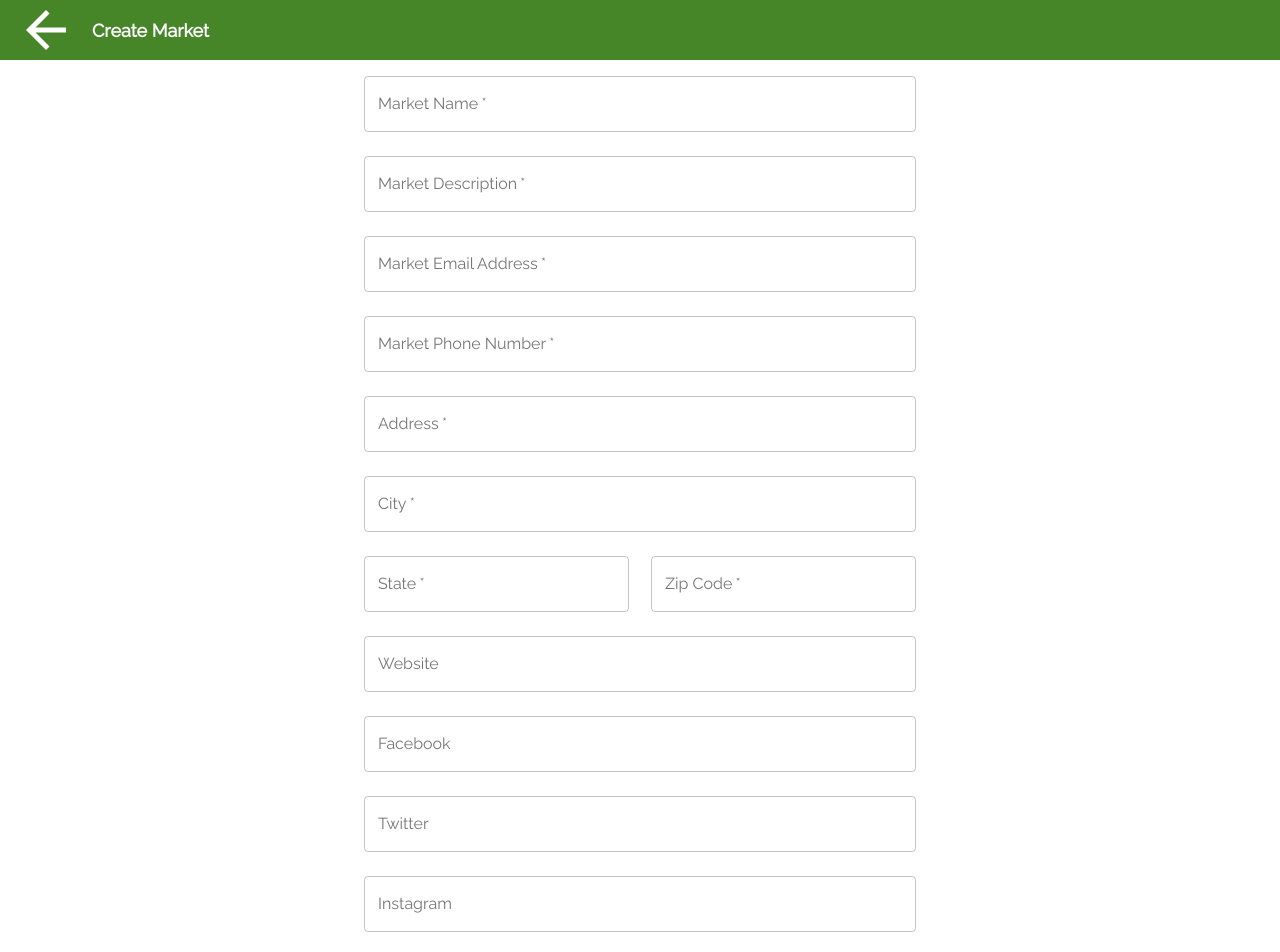
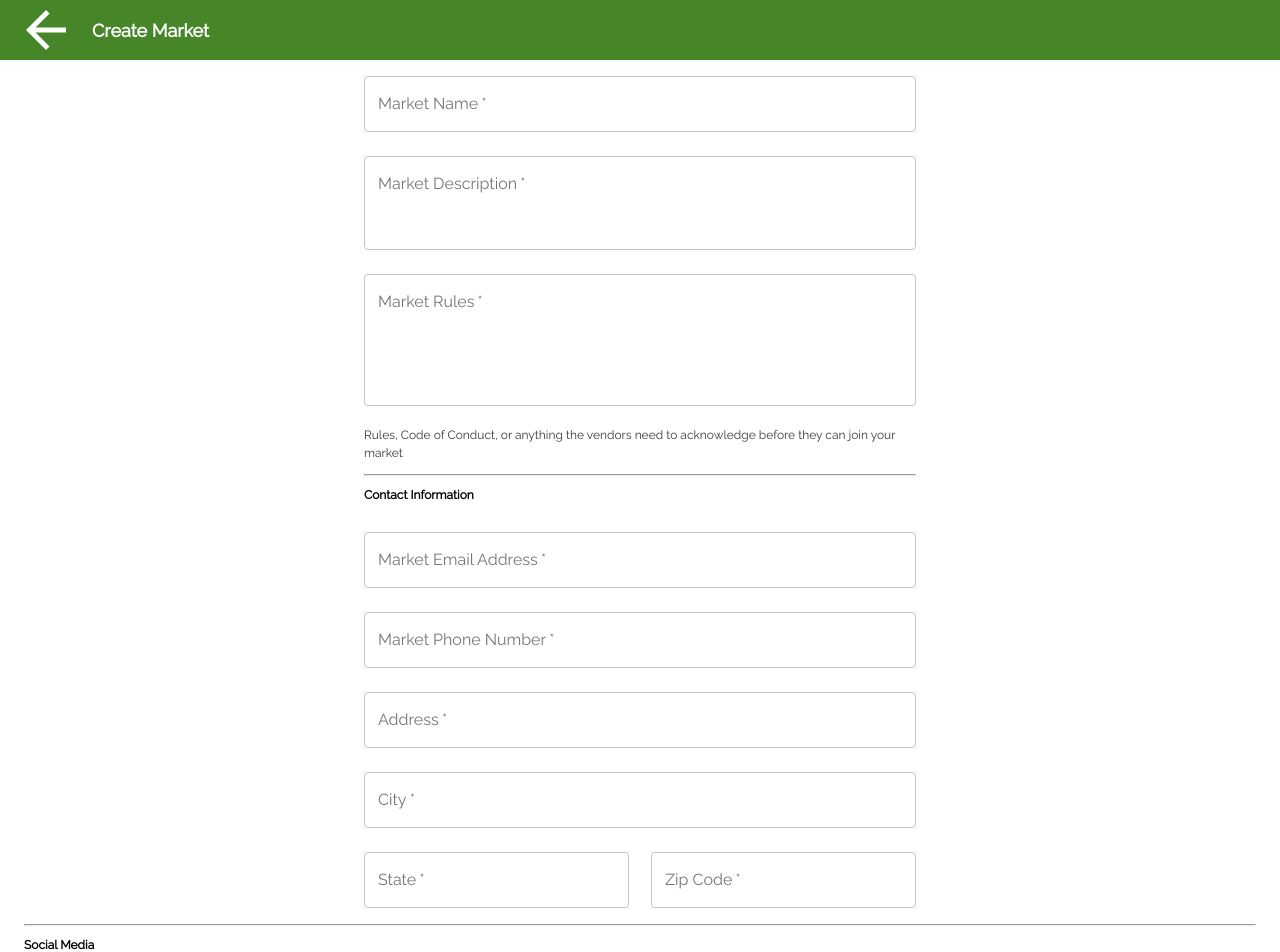
Before and after one commit to labs14-market-organizer/frontend, a React (Create React App) app: page /createmarket in a window 1280 px wide. Shown: the top 952 px of the page. Built offline with nearby package versions, Linux system fonts and the light colour scheme; a web font is replaced by a local one.

Commit message:
added market rules to createmarket, some styling changes hr and headers

```diff
--- a/src/redux/actions/marketData.js
+++ b/src/redux/actions/marketData.js
@@ -137,6 +137,7 @@ export const localMarketSwitch = (market) => dispatch =>
 function cleanData(market)
 {
     market.operation = JSON.parse(market.operation);
+    let phoneNumber = market.phone.split('').filter(item => item !== "-"); //removed the dashes in the number.
     let cleanopp = null;
     if(market.operation && market.operation.length) cleanopp = market.operation.map(x=> {return {day: x.day, start: x.start, end: x.end}});
     let clean =
@@ -152,7 +153,9 @@ function cleanData(market)
         operation: cleanopp ? cleanopp : [],
         state: market.State,
         twitter: market.Twitter ? market.Twitter : "",
-        zipcode: market["Zip Code"]
+        zipcode: market["Zip Code"],
+        phone: phoneNumber.join(''),
+        email: market.email
     }
     if(market.Website && market.Website!=="") clean.website = market.Website;
     let required = ["address", "city", "description","state","zipcode"]
@@ -162,5 +165,6 @@ function cleanData(market)
     clean.operation = clean.operation.filter(x=> x.start && x.end);
     if(!clean.operation || clean.operation.length < 1) return {error: `must have at least one hour of operation`};
     if(isNaN(clean.zipcode) || clean.zipcode < 1000) return {error: `zipcode must be a real number`};
+    console.log(clean)
     return clean;
 }
--- a/src/redux/actions/vendorData.js
+++ b/src/redux/actions/vendorData.js
@@ -123,6 +123,7 @@ export const deleteVendor = (vendorId) => dispatch =>
 function cleanData(vendor)
 {
     vendor.items = Array.isArray(vendor.items) ? vendor.items : JSON.parse(vendor.items);
+    let phoneNumber = vendor.phone.split('').filter(item => item !== "-"); //removed the dashes in the number.
     let clean =
     {
         name: vendor.name,
@@ -134,7 +135,9 @@ function cleanData(vendor)
         other_special: vendor.other_special,
         facebook: vendor.facebook ? vendor.facebook : "",
         twitter: vendor.twitter ? vendor.twitter : "",
-        instagram: vendor.instagram ? vendor.instagram : ""
+        instagram: vendor.instagram ? vendor.instagram : "",
+        phone: phoneNumber.join(''),
+        email: vendor.email
     }
 
 
@@ -144,7 +147,7 @@ function cleanData(vendor)
     let test = required.filter(x=> !clean[x] || clean[x].split(" ").join("") === "" || clean[x] === null);
     if(test.length > 0) return {error: `${test[0]} is a required field`}; //
     //This is a really complex way of seeing if any values in the clean that also live in required array (by key) are null undefined or "" " " "  " etc.
-
+    console.log(clean)
     // clean = JSON.stringify(clean);
     return clean;
 }
--- a/src/routes/Market-Redux-forms.js
+++ b/src/routes/Market-Redux-forms.js
@@ -342,8 +342,23 @@ class CreateMarket extends React.Component
             id="description"
             label="Market Description"
             name="Market Description"
+            rows="3"
+            multiline
           />
-          <br /><StyledField
+          <StyledField
+            component={renderTextField}
+            required
+            id="rules"
+            label="Market Rules"
+            name="Market Rules"
+            rows="5"
+            multiline
+          />
+          <StyledRules>Rules, Code of Conduct, or anything the vendors need to acknowledge before they can join your market</StyledRules>
+
+          <hr></hr>
+          <StyledContact>Contact Information</StyledContact>
+          <StyledField
             component={renderTextField}
             required
             id="email"
@@ -397,7 +412,13 @@ class CreateMarket extends React.Component
               name="Zip Code"
               style={{ width: "48%" }}
             />
+
         </StyledContainer>
+        <Container>
+        <hr></hr>
+
+        <StyledContact>Social Media</StyledContact>
+        </Container>
         <Container maxWidth="sm">
         <StyledField
             component={renderTextField}
@@ -587,6 +608,21 @@ class CreateMarket extends React.Component
   }
 };
 
+const StyledContact = styled.p`
+  font-family: Raleway;
+  font-size: 12px;
+  font-weight: bold;
+  line-height: 1.33;
+  text-align: left;
+`
+
+const StyledRules = styled.p`
+  font-family: Raleway;
+  font-size: 12px;
+  line-height: 1.5;
+  color: #3a3a3a;
+  text-align: left;
+`;
 const Header = styled.div`
   display: flex;
   background-color: #478529;
--- a/src/routes/NormalizePhone.js
+++ b/src/routes/NormalizePhone.js
@@ -5,7 +5,6 @@ const normalizePhone = (value, previousValue) => {
     }
     const onlyNums = value.replace(/[^\d]/g, '')
     if (!previousValue || value.length > previousValue.length) {
-      console.log('hi')
       if (onlyNums.length === 3) {
         return onlyNums + '-'
       }
--- a/src/routes/Vendor-Redux-forms.js
+++ b/src/routes/Vendor-Redux-forms.js
@@ -101,6 +101,7 @@ function validate (values) {
             facebook: '',
             twitter: '',
             instagram: ''
+            // email: this.props.checkUserData.userData.email
         };
         else this.isUpdating = true;
         this.state.electricity = String(this.state.electricity)
@@ -207,6 +208,7 @@ function validate (values) {
                         name="email"
                         margin="normal"
                         variant="outlined"
+                        value={this.state.email}
                         fullWidth={true}
 
                     /><br></br>
@@ -223,7 +225,7 @@ function validate (values) {
                         normalize={normalizePhone}
                     />
                     <StyledContainer>
-
+                    <br></br>
                     <StyledP>What are the specific items you plan to sell?</StyledP>
 
                     <FlexContainer>
```
